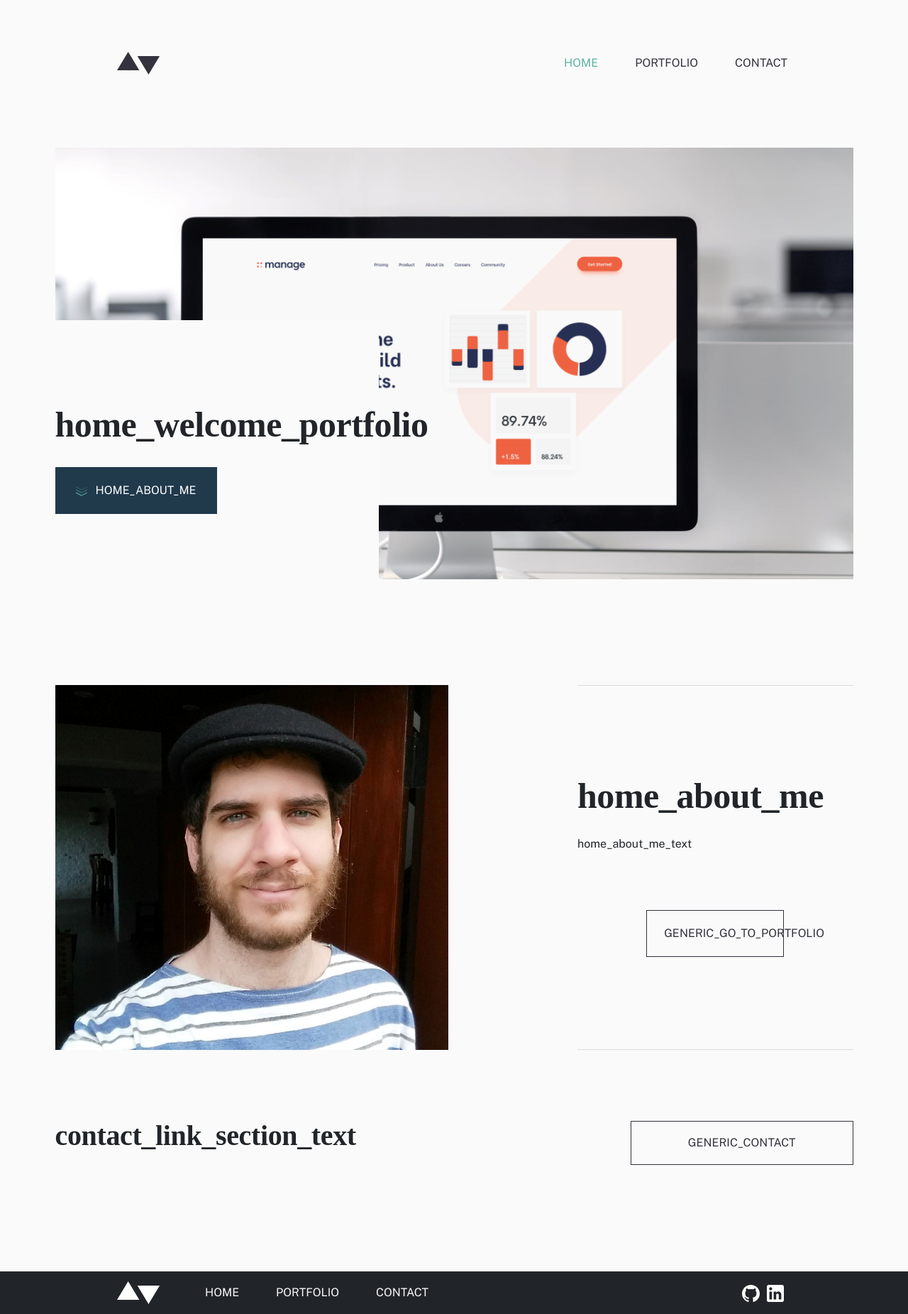
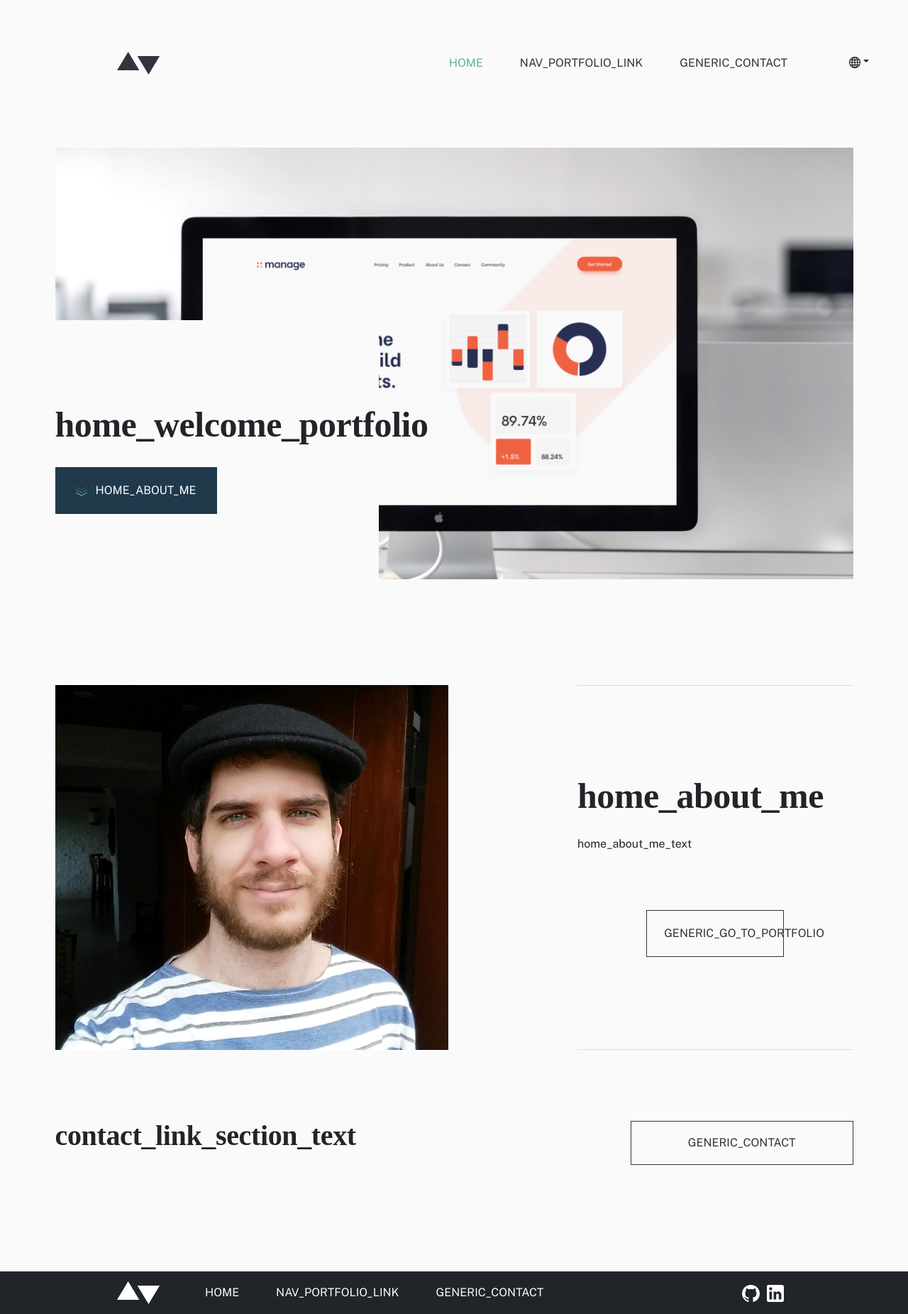
Before and after one commit to fiusks/Frontend-Challenge-M01, a React (Create React App) app: page /home in a window 1280 px wide. Shown: the whole page at 71% size. Built offline with nearby package versions, Linux system fonts and the light colour scheme; a web font is replaced by a local one.

Commit message:
Footer and Header translation to en-us

```diff
--- a/src/components/footer/index.jsx
+++ b/src/components/footer/index.jsx
@@ -4,8 +4,10 @@ import { Link } from "react-router-dom";
 import trianglesIcon from "../../assets/images/trianglesHeader.svg";
 import linkedinIcon from "../../assets/images/linkedinIcon.svg";
 import githubIcon from "../../assets/images/githubIcon.svg";
+import { useTranslation } from "react-i18next";
 
 function Footer() {
+  const { t } = useTranslation();
   return (
     <Row className="gx-0">
       <Col>
@@ -19,10 +21,10 @@ function Footer() {
                 Home
               </Nav.Link>
               <Nav.Link as={Link} to="portfolio">
-                Portfolio
+                {t("nav_portfolio_link")}
               </Nav.Link>
               <Nav.Link as={Link} to="contact">
-                Contact
+                {t("generic_contact")}
               </Nav.Link>
             </Nav>
           </Navbar.Collapse>
--- a/src/components/header/index.jsx
+++ b/src/components/header/index.jsx
@@ -2,8 +2,10 @@ import "./style.scss";
 import { Nav, Navbar, Row, Col } from "react-bootstrap";
 import { NavLink } from "react-router-dom";
 import trianglesIcon from "../../assets/images/trianglesHeader.svg";
-
+import { useTranslation } from "react-i18next";
+import LanguageDropdown from "../languageDropdown";
 function Header() {
+  const { t } = useTranslation();
   return (
     <Row className="gx-0">
       <Col>
@@ -14,19 +16,21 @@ function Header() {
             </Navbar.Brand>
             <Navbar.Toggle aria-controls="basic-navbar-nav" />
           </div>
+
           <Navbar.Collapse id="basic-navbar-nav">
             <Nav className="me-auto text-center navigation-links">
               <Nav.Link as={NavLink} to="home">
                 Home
               </Nav.Link>
               <Nav.Link as={NavLink} to="portfolio">
-                Portfolio
+                {t("nav_portfolio_link")}
               </Nav.Link>
               <Nav.Link as={NavLink} to="contact">
-                Contact
+                {t("generic_contact")}
               </Nav.Link>
             </Nav>
           </Navbar.Collapse>
+          <LanguageDropdown />
         </Navbar>
       </Col>
     </Row>
--- a/src/components/header/style.scss
+++ b/src/components/header/style.scss
@@ -1,14 +1,16 @@
 @import "../../App.scss";
 
 .layout-header {
+  position: relative;
   margin-top: 6.4rem;
   margin-bottom: 9.4rem;
   padding: 0rem 16.5rem;
+
   @include media-breakpoint-down(lg) {
     padding: 0rem 10rem;
   }
   @include media-breakpoint-down(sm) {
-    padding: 0rem 5rem;
+    padding: 0rem 8rem;
   }
 
   .header-logo-container {
```
